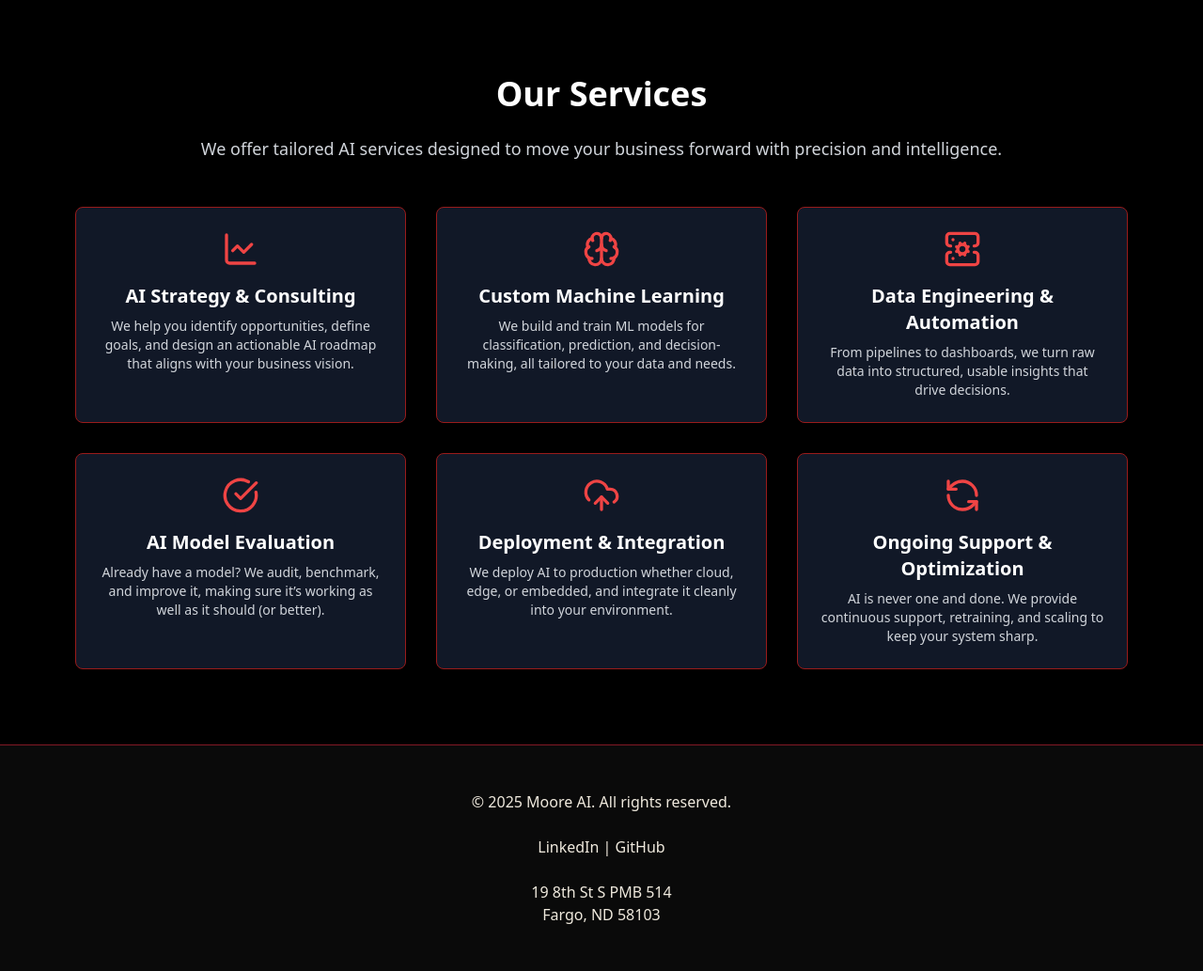
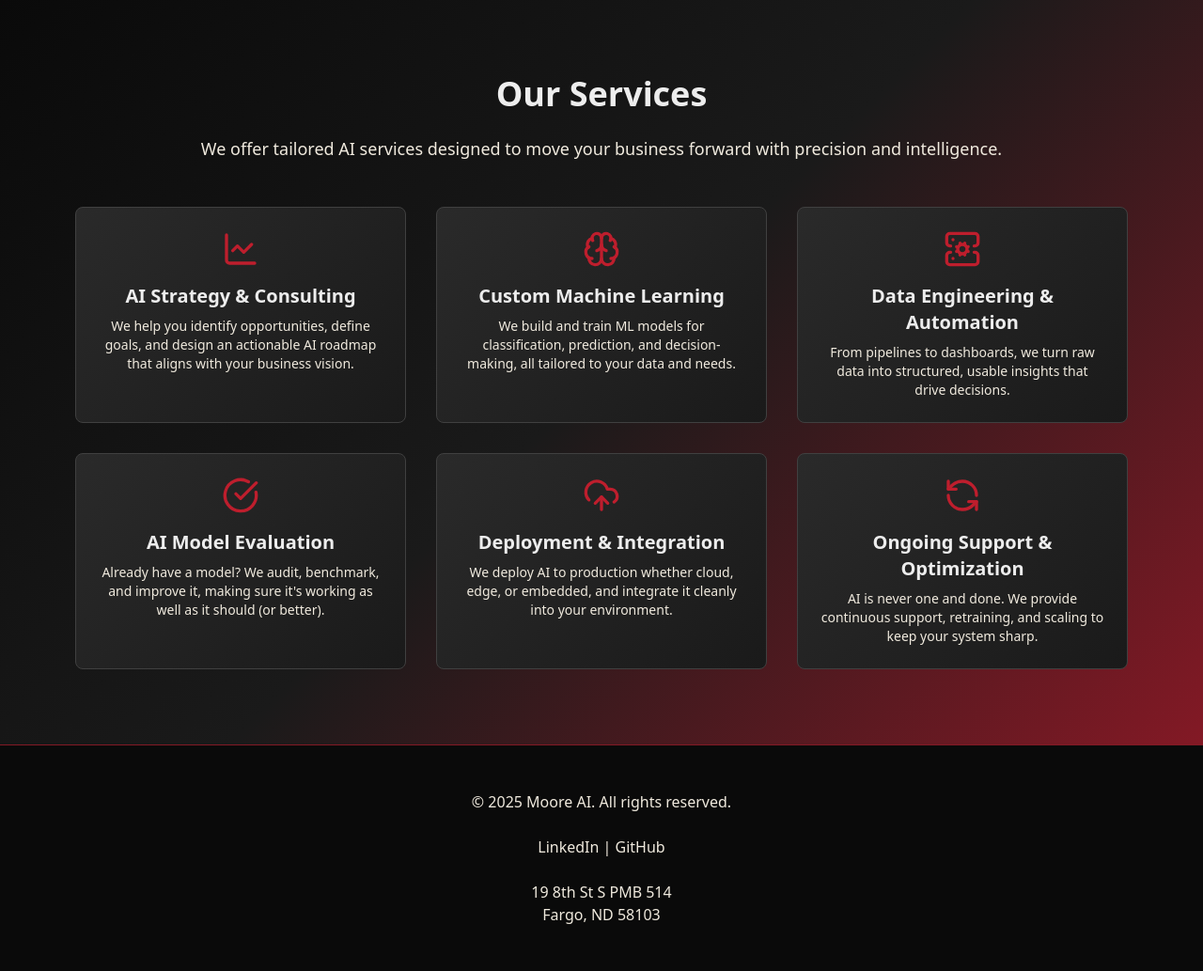
Before and after one commit to Zach-A-Moore/Moore-AI, a Flask app: page /services in a window 1280 px wide. Shown: the part 129-1162 px from the top of the page at 94% size. Run offline with Flask 3, Linux system fonts and the light colour scheme; some libraries are stand-ins or nearby versions; some web fonts are replaced.

Commit message:
feat: redesign services page with enhanced card system
- Replace inconsistent background with brand primary gradient
- Update all service cards with new service-card styling
- Change icon colors to brand red for consistency
- Update text colors to use brand light and cream
- Add hover effects and improved visual hierarchy
- Ensure consistency with other pages

```diff
--- a/templates/services.html
+++ b/templates/services.html
@@ -2,65 +2,65 @@
 {% extends "base.html" %}
 {% block content %}
 
-<section class="py-20 bg-black text-center">
+<section class="py-20 bg-primary-gradient text-center">
   <div class="max-w-6xl mx-auto px-4">
-    <h2 class="text-4xl font-bold text-white mb-6">Our Services</h2>
-    <p class="text-lg text-gray-300 mb-12">We offer tailored AI services designed to move your business forward with precision and intelligence.</p>
+    <h2 class="text-4xl font-bold text-brand-light mb-6">Our Services</h2>
+    <p class="text-lg text-brand-cream mb-12">We offer tailored AI services designed to move your business forward with precision and intelligence.</p>
 
     <div class="grid md:grid-cols-3 gap-8 text-center">
 
       <!-- Strategy -->
-      <div class="bg-gray-900 p-6 rounded-lg border border-red-800 hover:border-red-600 transition">
+      <div class="service-card p-6 rounded-lg card-hover">
         <div class="flex justify-center mb-4">
-          <i data-lucide="line-chart" class="w-10 h-10 text-red-500"></i>
+          <i data-lucide="line-chart" class="w-10 h-10 text-brand-red"></i>
         </div>
-        <h3 class="text-xl font-semibold text-white mb-2">AI Strategy & Consulting</h3>
-        <p class="text-gray-300 text-sm">We help you identify opportunities, define goals, and design an actionable AI roadmap that aligns with your business vision.</p>
+        <h3 class="text-xl font-semibold text-brand-light mb-2">AI Strategy & Consulting</h3>
+        <p class="text-brand-cream text-sm">We help you identify opportunities, define goals, and design an actionable AI roadmap that aligns with your business vision.</p>
       </div>
 
       <!-- ML -->
-      <div class="bg-gray-900 p-6 rounded-lg border border-red-800 hover:border-red-600 transition">
+      <div class="service-card p-6 rounded-lg card-hover">
         <div class="flex justify-center mb-4">
-          <i data-lucide="brain" class="w-10 h-10 text-red-500"></i>
+          <i data-lucide="brain" class="w-10 h-10 text-brand-red"></i>
         </div>
-        <h3 class="text-xl font-semibold text-white mb-2">Custom Machine Learning</h3>
-        <p class="text-gray-300 text-sm">We build and train ML models for classification, prediction, and decision-making, all tailored to your data and needs.</p>
+        <h3 class="text-xl font-semibold text-brand-light mb-2">Custom Machine Learning</h3>
+        <p class="text-brand-cream text-sm">We build and train ML models for classification, prediction, and decision-making, all tailored to your data and needs.</p>
       </div>
 
       <!-- Data Engineering -->
-      <div class="bg-gray-900 p-6 rounded-lg border border-red-800 hover:border-red-600 transition">
+      <div class="service-card p-6 rounded-lg card-hover">
         <div class="flex justify-center mb-4">
-          <i data-lucide="server-cog" class="w-10 h-10 text-red-500"></i>
+          <i data-lucide="server-cog" class="w-10 h-10 text-brand-red"></i>
         </div>
-        <h3 class="text-xl font-semibold text-white mb-2">Data Engineering & Automation</h3>
-        <p class="text-gray-300 text-sm">From pipelines to dashboards, we turn raw data into structured, usable insights that drive decisions.</p>
+        <h3 class="text-xl font-semibold text-brand-light mb-2">Data Engineering & Automation</h3>
+        <p class="text-brand-cream text-sm">From pipelines to dashboards, we turn raw data into structured, usable insights that drive decisions.</p>
       </div>
 
       <!-- Evaluation -->
-      <div class="bg-gray-900 p-6 rounded-lg border border-red-800 hover:border-red-600 transition">
+      <div class="service-card p-6 rounded-lg card-hover">
         <div class="flex justify-center mb-4">
-          <i data-lucide="check-circle" class="w-10 h-10 text-red-500"></i>
+          <i data-lucide="check-circle" class="w-10 h-10 text-brand-red"></i>
         </div>
-        <h3 class="text-xl font-semibold text-white mb-2">AI Model Evaluation</h3>
-        <p class="text-gray-300 text-sm">Already have a model? We audit, benchmark, and improve it, making sure it’s working as well as it should (or better).</p>
+        <h3 class="text-xl font-semibold text-brand-light mb-2">AI Model Evaluation</h3>
+        <p class="text-brand-cream text-sm">Already have a model? We audit, benchmark, and improve it, making sure it's working as well as it should (or better).</p>
       </div>
 
       <!-- Deployment -->
-      <div class="bg-gray-900 p-6 rounded-lg border border-red-800 hover:border-red-600 transition">
+      <div class="service-card p-6 rounded-lg card-hover">
         <div class="flex justify-center mb-4">
-          <i data-lucide="upload-cloud" class="w-10 h-10 text-red-500"></i>
+          <i data-lucide="upload-cloud" class="w-10 h-10 text-brand-red"></i>
         </div>
-        <h3 class="text-xl font-semibold text-white mb-2">Deployment & Integration</h3>
-        <p class="text-gray-300 text-sm">We deploy AI to production whether cloud, edge, or embedded, and integrate it cleanly into your environment.</p>
+        <h3 class="text-xl font-semibold text-brand-light mb-2">Deployment & Integration</h3>
+        <p class="text-brand-cream text-sm">We deploy AI to production whether cloud, edge, or embedded, and integrate it cleanly into your environment.</p>
       </div>
 
       <!-- Support -->
-      <div class="bg-gray-900 p-6 rounded-lg border border-red-800 hover:border-red-600 transition">
+      <div class="service-card p-6 rounded-lg card-hover">
         <div class="flex justify-center mb-4">
-          <i data-lucide="refresh-ccw" class="w-10 h-10 text-red-500"></i>
+          <i data-lucide="refresh-ccw" class="w-10 h-10 text-brand-red"></i>
         </div>
-        <h3 class="text-xl font-semibold text-white mb-2">Ongoing Support & Optimization</h3>
-        <p class="text-gray-300 text-sm">AI is never one and done. We provide continuous support, retraining, and scaling to keep your system sharp.</p>
+        <h3 class="text-xl font-semibold text-brand-light mb-2">Ongoing Support & Optimization</h3>
+        <p class="text-brand-cream text-sm">AI is never one and done. We provide continuous support, retraining, and scaling to keep your system sharp.</p>
       </div>
 
     </div>
```
